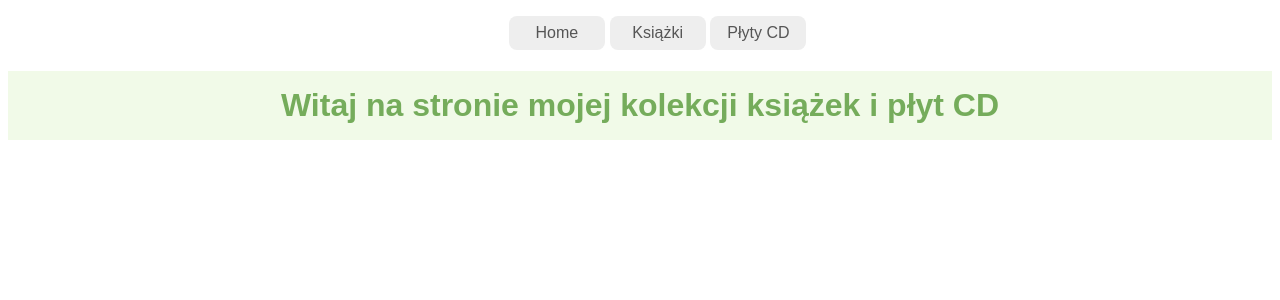
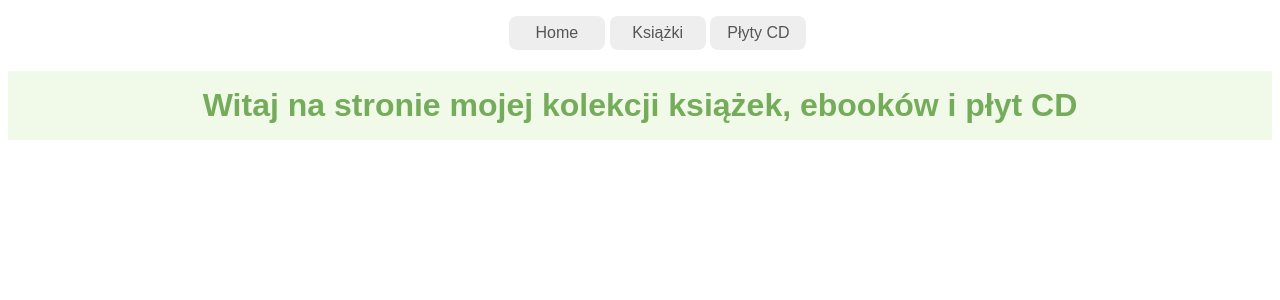
Before and after one commit to Belfer317/ReactPodst1, a React (Create React App) app: page / in a window 1280 px wide. Shown: the top 300 px of the page. Built offline with nearby package versions, Linux system fonts and the light colour scheme.

Commit message:
test changes

```diff
--- a/src/Views/Home/Home.js
+++ b/src/Views/Home/Home.js
@@ -4,7 +4,7 @@ import ViewTitle from "../../Components/ViewTitle/ViewTitle";
 const Home = () => (
   <>
     <Nav />
-    <ViewTitle title="Witaj na stronie mojej kolekcji książek i płyt CD" />
+    <ViewTitle title="Witaj na stronie mojej kolekcji książek, ebooków i płyt CD " />
   </>
 );
 export default Home;
```
